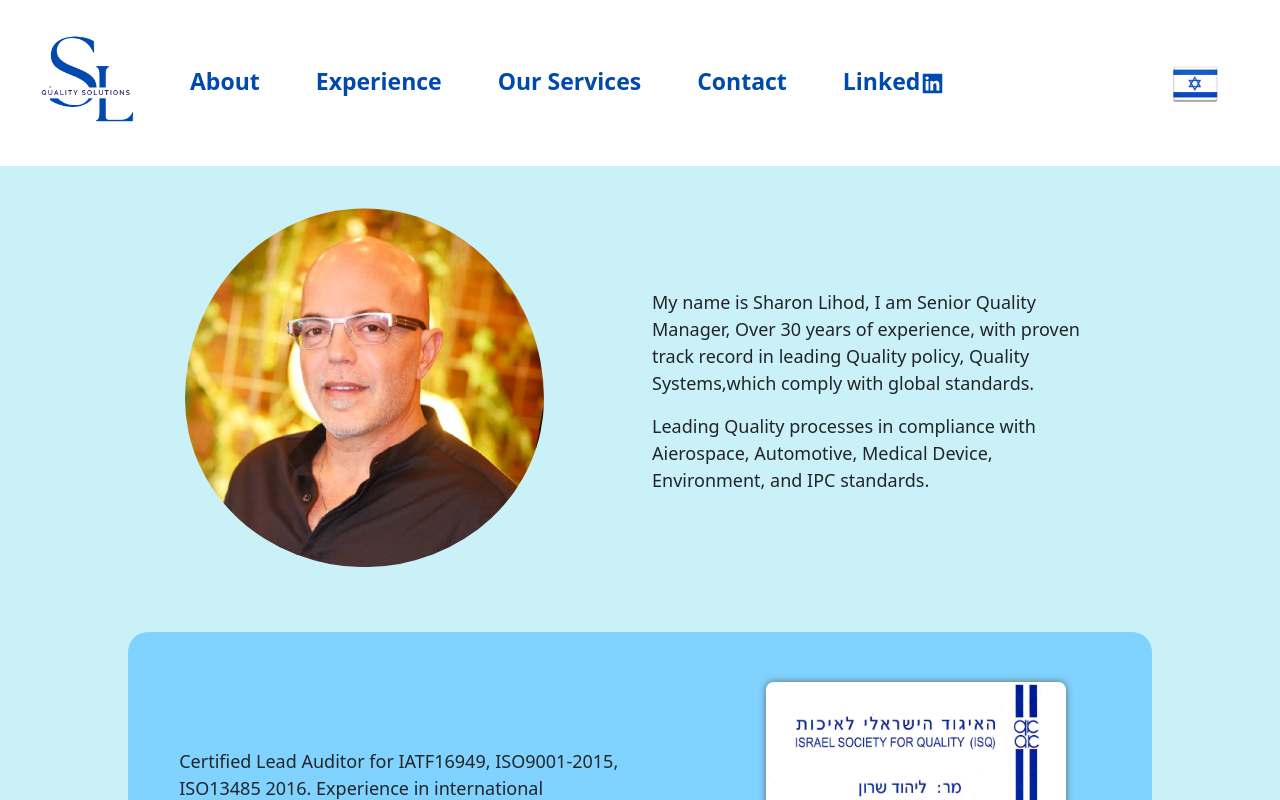
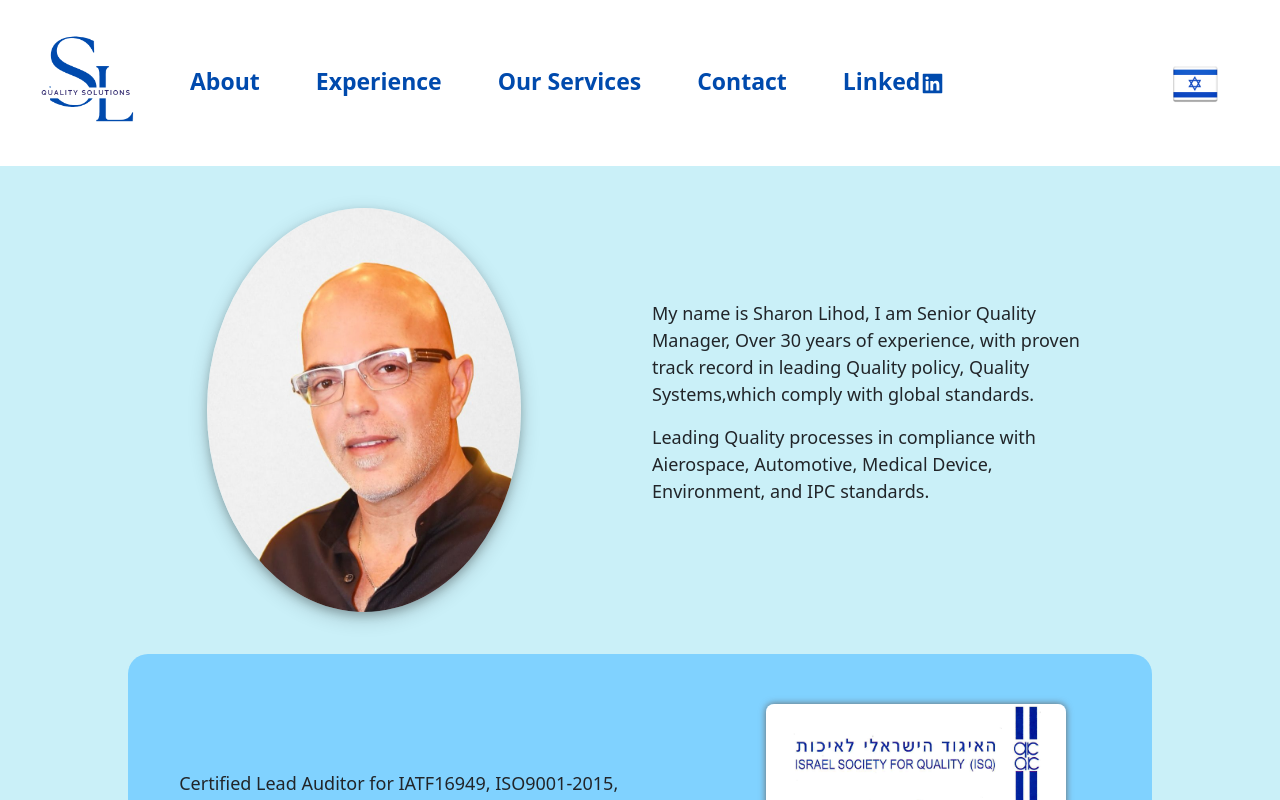
Before and after one commit to DorielLihod/Sharon-Lihod, a React (Vite) app: page /About in a window 1280 px wide. Shown: the top 800 px of the page. Built offline with nearby package versions, Linux system fonts and the light colour scheme.

Commit message:
fix image about

```diff
--- a/src/components/About/About.css
+++ b/src/components/About/About.css
@@ -20,11 +20,12 @@
 }
 
 .sharonImage {
-    width: 80%;
-    padding-top: 5%;
-    padding-bottom: 10%;
+    margin-top: 5%;
+    margin-bottom: 5%;
+    width: 70%;
     border-radius: 50% !important;
     transition: transform .2s;
+    box-shadow: 0 4px 8px 0 rgba(0, 0, 0, 0.2), 0 6px 20px 0 rgba(0, 0, 0, 0.19);
 }
 
 .sharonImage:hover {
--- a/src/components/About/About.tsx
+++ b/src/components/About/About.tsx
@@ -2,7 +2,7 @@ import { useEffect } from "react";
 import "./About.css";
 import { useTranslation } from "react-i18next";
 
-import sharonImage from "../../../public/imgSharon.jpeg";
+import sharonImage from "../../../public/SharonImg.jpg";
 import img3 from "../../../public/image3.png";
 import { Carousel } from "../Carousel/Carousel";
 
```
Also changed, not shown: public/SharonImg.jpg (added).
